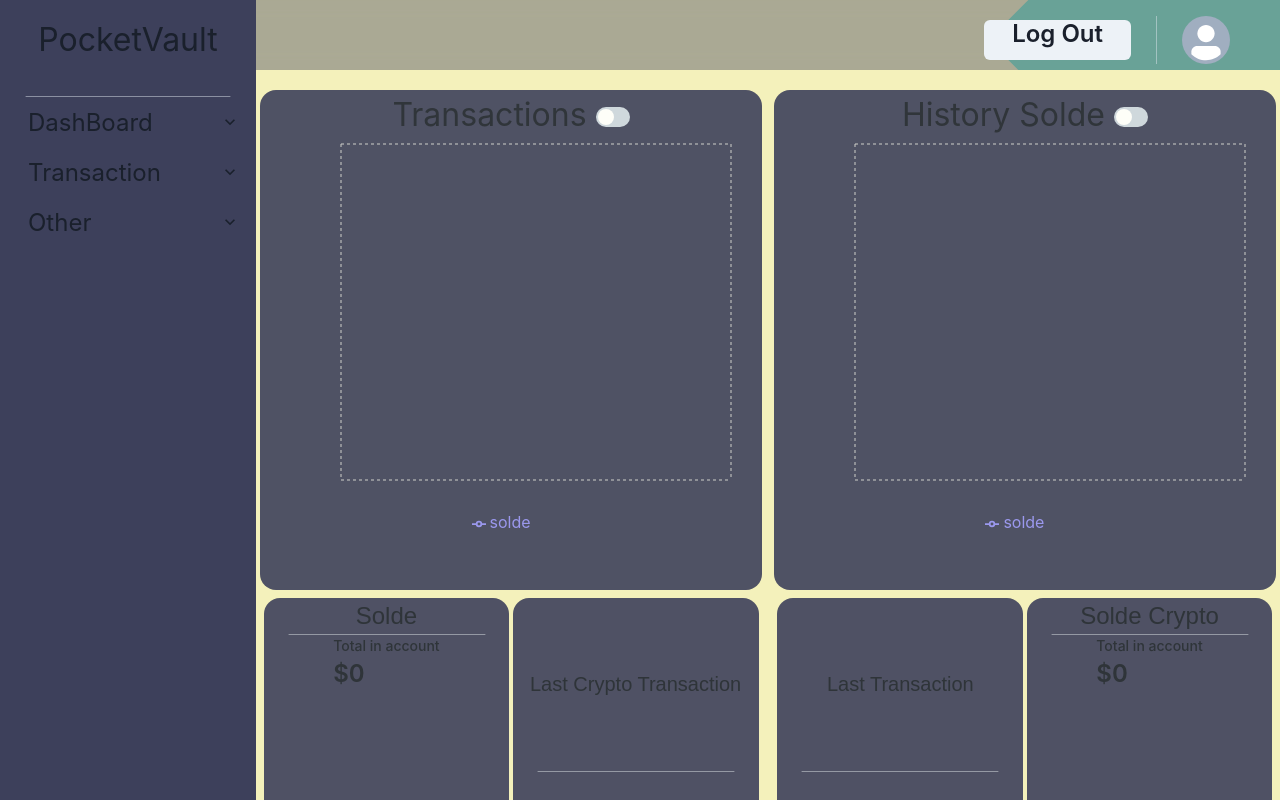
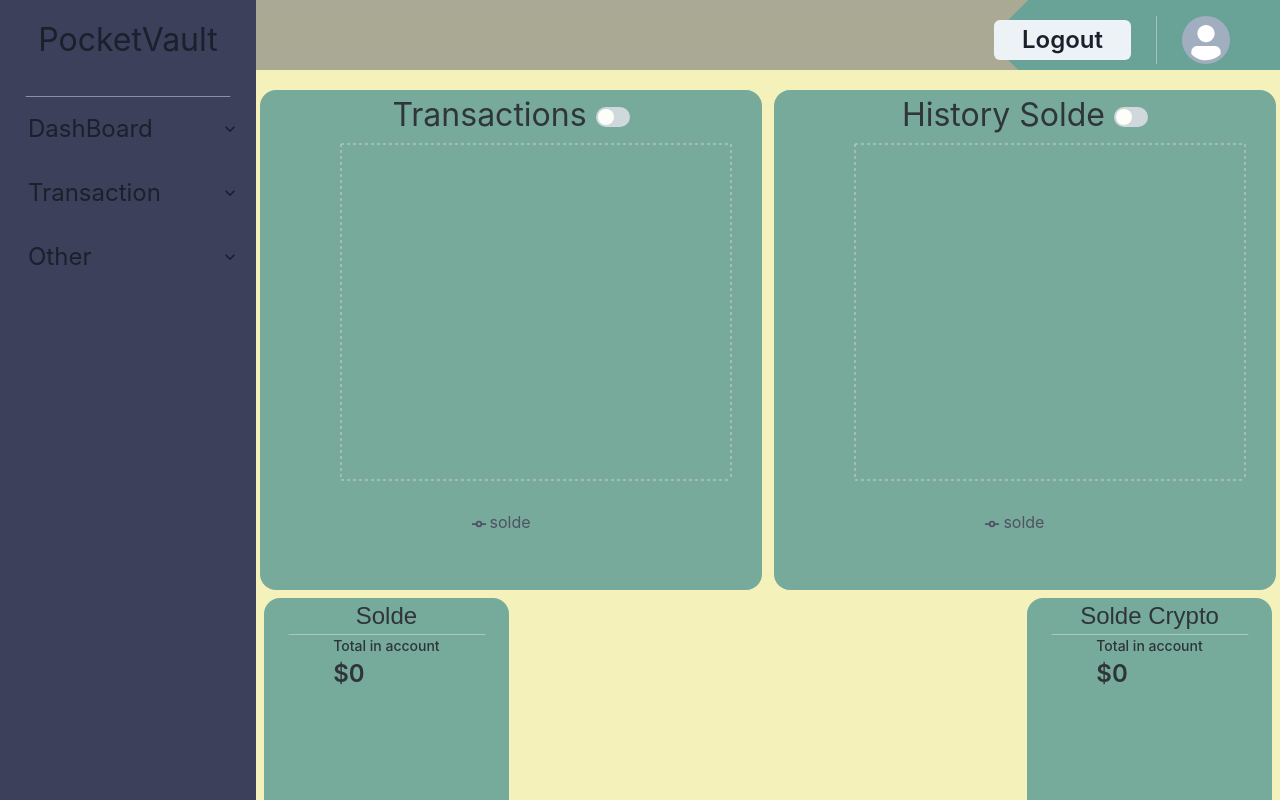
Before and after one commit to VisioneerHEI/PocketVault-Front, a React (Create React App) app: page /dashboard in a window 1280 px wide. Built offline with nearby package versions, Linux system fonts and the light colour scheme.

Commit message:
chore: style

```diff
--- a/src/components/NavBar/index.jsx
+++ b/src/components/NavBar/index.jsx
@@ -39,7 +39,7 @@ const NavBar = () => {
             token.dump()
             window.location.href = '/login'
           }}
-        ><TextIcon text='Log Out' icon={<CiLogout />} />
+        ><TextIcon text='Logout' icon={<CiLogout />} />
         </Button>
         <Divider orientation='v' light />
         <Avatar />
--- a/src/components/TextIcon.jsx
+++ b/src/components/TextIcon.jsx
@@ -8,12 +8,14 @@ const TextIcon = ({ text, icon }) => {
       h='3em'
       fontSize='1.5em'
       margin={['0', '0', '.5em']}
+      justifyContent="center"
+      alignItems="center"
     >
       <Text
         display={['none', 'none', 'block']}
       >{text}
       </Text>
-      <Flex display={['block', 'block', 'none']}>{icon}</Flex>
+      <Flex display={['block', 'block', 'none']} fontSize="1.2em">{icon}</Flex>
     </Flex>
   )
 }
--- a/src/components/leftBar/components/DropDown.jsx
+++ b/src/components/leftBar/components/DropDown.jsx
@@ -19,7 +19,7 @@ const DropDown = ({ toDisplay }) => {
         return (
           <AccordionItem key={`itemdrop${e}`} border='0'>
             <AccordionButton
-              h='50px'
+              h='4em'
               justifyContent='space-between'
               bgColor='transparent'
               border='0'
@@ -35,7 +35,7 @@ const DropDown = ({ toDisplay }) => {
               return (
                 <AccordionPanel key={`drop${e.name}${f}`} padding='0'>
                   <AccordionButton
-                    h='50px'
+                    h='4em'
                     justifyContent='space-between'
                     bgColor={color.light}
                     border='0'
--- a/src/pages/dashboard/components/card/graph.jsx
+++ b/src/pages/dashboard/components/card/graph.jsx
@@ -59,8 +59,8 @@ const Graph = ({ h, fullW, content, isCrypto }) => {
           <Legend />
           {
           view
-            ? <Line type='monotone' dataKey='solde' stroke={color.second} />
-            : <Line type='monotone' dataKey='crypto' stroke={color.primary} />
+            ? <Line type='monotone' dataKey='solde' stroke={color.dark} />
+            : <Line type='monotone' dataKey='crypto' stroke={color.red} />
         }
         </LineChart>
       </Flex>
--- a/src/pages/dashboard/components/card/index.jsx
+++ b/src/pages/dashboard/components/card/index.jsx
@@ -16,7 +16,7 @@ const Card = ({ h, children, display, fullW }) => {
       margin='0'
       padding='0'
       opacity={display ? '.9' : '1'}
-      bgColor={display ? color.dark : ''}
+      bgColor={display ? color.primary : ''}
     >
       {children}
     </Flex>
--- a/src/pages/dashboard/components/card/transactionCard.jsx
+++ b/src/pages/dashboard/components/card/transactionCard.jsx
@@ -50,8 +50,8 @@ const TransactionCard = ({ h, fullW, content, isCrypto }) => {
           <Legend />
           {
           view
-            ? <Line type='monotone' dataKey='solde' stroke={color.second} />
-            : <Line type='monotone' dataKey='crypto' stroke={color.primary} />
+            ? <Line type='monotone' dataKey='solde' stroke={color.dark} />
+            : <Line type='monotone' dataKey='crypto' stroke={color.light} />
         }
         </LineChart>
       </Flex>
--- a/src/pages/dashboard/components/main.jsx
+++ b/src/pages/dashboard/components/main.jsx
@@ -40,13 +40,16 @@ const Main = () => {
         h='500px'
       >
         <Solde />
-        <Spending isCrypto />
+        <Card />
+        <Card display />
+        <Spending content={getAllTransaction(2)} />
       </Card>
       <Card
-        h='500px'
-      >
-        <Spending content={getAllTransaction(2)} />
+        h="500px">
+        <Card />
         <Solde isCrypto />
+        <Spending isCrypto />
+        <Card display />
       </Card>
     </Flex>
   )
```
